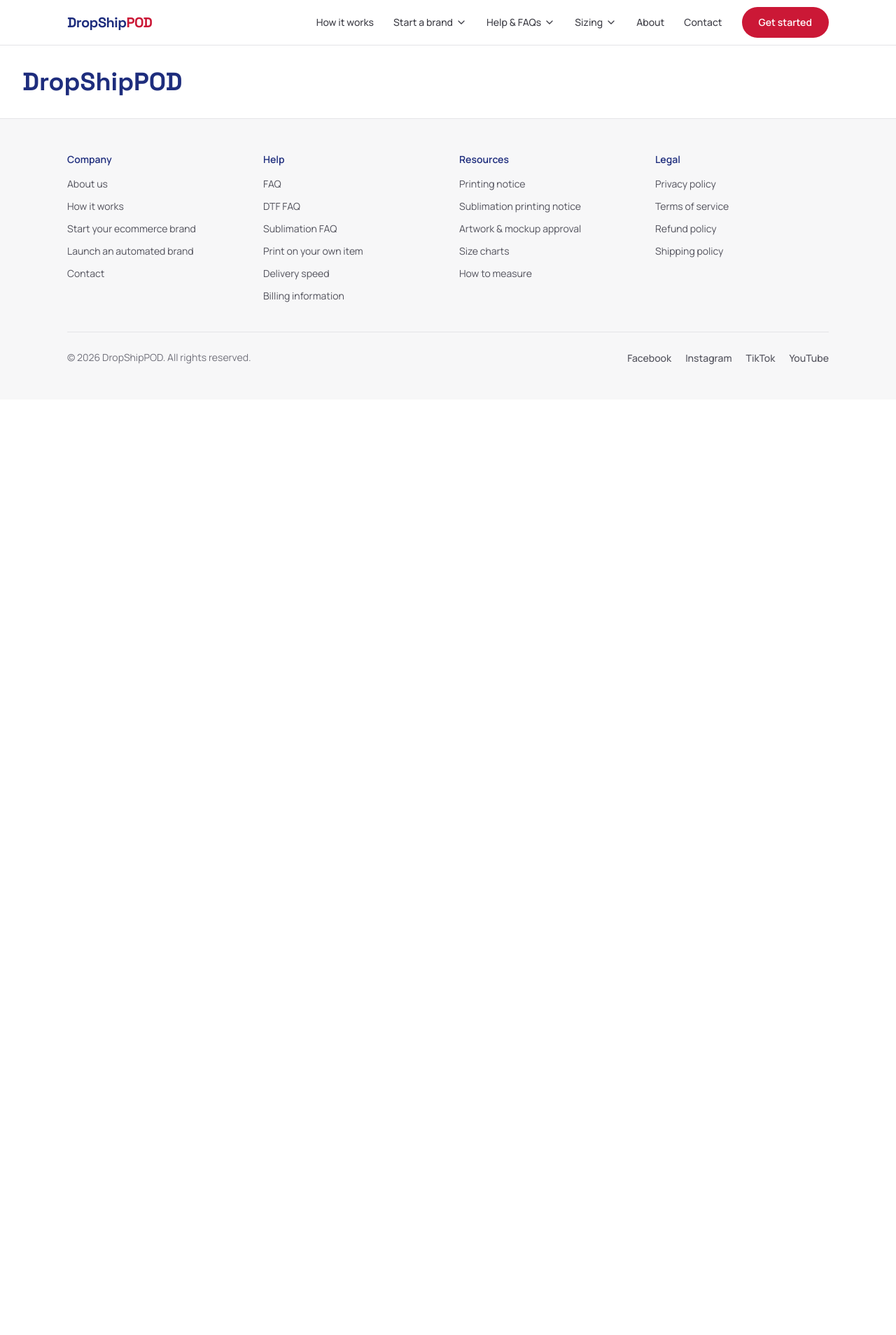
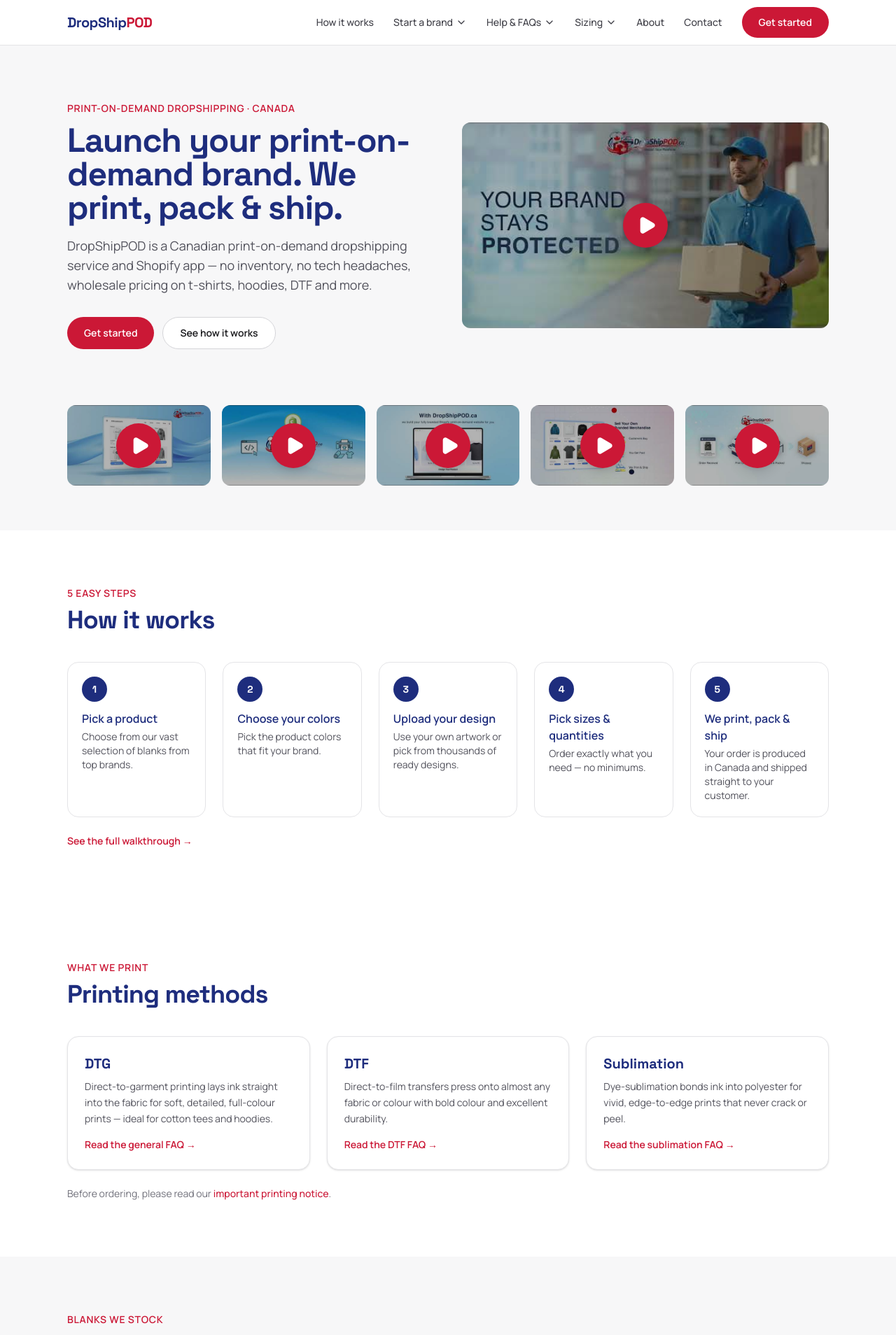
Before and after one commit to ferhannasim/cpod-marketing-site, a Next.js app: page / in a window 1280 px wide. Shown: the top 1908 px of the page at 70% size. Before the commit the page ends 800 px from the top, so only its background shows below. Built offline with nearby package versions, Linux system fonts and the light colour scheme.

Commit message:
feat: assemble modernized homepage

```diff
--- a/app/page.tsx
+++ b/app/page.tsx
@@ -1,3 +1,47 @@
+import Link from "next/link";
+import { Hero } from "@/components/sections/hero";
+import { PrintingMethods } from "@/components/sections/printing-methods";
+import { DropshipPitch } from "@/components/sections/dropship-pitch";
+import { ShippingBand } from "@/components/sections/shipping-band";
+import { FinalCta } from "@/components/sections/final-cta";
+import { LogoWall } from "@/components/logo-wall";
+import { TestimonialList } from "@/components/testimonial-list";
+import { StepList } from "@/components/step-list";
+import { Container } from "@/components/ui/container";
+import { Section, SectionHeading } from "@/components/ui/section";
+
 export default function HomePage() {
-  return <h1 className="p-8 font-display text-4xl font-bold text-ink">DropShipPOD</h1>;
+  return (
+    <>
+      <Hero />
+      <Section id="how-it-works">
+        <Container>
+          <SectionHeading eyebrow="5 easy steps" title="How it works" />
+          <StepList />
+          <Link
+            href="/how-it-works"
+            className="mt-6 inline-block text-sm font-semibold text-brand hover:text-brand-dark"
+          >
+            See the full walkthrough →
+          </Link>
+        </Container>
+      </Section>
+      <PrintingMethods />
+      <Section id="brands" className="bg-surface">
+        <Container>
+          <SectionHeading eyebrow="Blanks we stock" title="Top Selling Brands" />
+          <LogoWall />
+        </Container>
+      </Section>
+      <Section id="reviews">
+        <Container>
+          <SectionHeading eyebrow="Reviews" title="What sellers say" />
+          <TestimonialList />
+        </Container>
+      </Section>
+      <DropshipPitch />
+      <ShippingBand />
+      <FinalCta />
+    </>
+  );
 }
--- /dev/null
+++ b/components/sections/dropship-pitch.tsx
@@ -0,0 +1,43 @@
+import Link from "next/link";
+import { Card } from "@/components/ui/card";
+import { Container } from "@/components/ui/container";
+import { Section, SectionHeading } from "@/components/ui/section";
+
+const landers = [
+  {
+    title: "Start Your Ecommerce Brand Without Tech or High Costs",
+    description:
+      "Skip the upfront inventory and the tech stack. We handle printing, packing and shipping while you focus on your brand.",
+    href: "/start-your-ecommerce-brand",
+  },
+  {
+    title: "Launch a Fully Automated Ecommerce Brand (No Tech Needed)",
+    description:
+      "Connect our Shopify app and orders flow straight to production — fully automated, printed in Canada.",
+    href: "/launch-automated-brand",
+  },
+];
+
+export function DropshipPitch() {
+  return (
+    <Section id="dropship" className="bg-surface">
+      <Container>
+        <SectionHeading eyebrow="Dropship + Shopify app" title="Built for dropshipping" />
+        <div className="grid gap-6 md:grid-cols-2">
+          {landers.map((lander) => (
+            <Card key={lander.href} className="flex flex-col">
+              <h3 className="font-display text-xl font-bold text-ink">{lander.title}</h3>
+              <p className="mt-2 text-sm leading-relaxed text-zinc-600">{lander.description}</p>
+              <Link
+                href={lander.href}
+                className="mt-4 inline-block text-sm font-semibold text-brand hover:text-brand-dark"
+              >
+                Learn more →
+              </Link>
+            </Card>
+          ))}
+        </div>
+      </Container>
+    </Section>
+  );
+}
--- /dev/null
+++ b/components/sections/final-cta.tsx
@@ -0,0 +1,20 @@
+import { ButtonLink } from "@/components/ui/button";
+import { Container } from "@/components/ui/container";
+
+export function FinalCta() {
+  return (
+    <div className="bg-ink">
+      <Container className="flex flex-col items-start justify-between gap-6 py-16 md:flex-row md:items-center">
+        <div>
+          <h2 className="font-display text-3xl font-bold tracking-tight text-white">
+            Ready to launch your brand?
+          </h2>
+          <p className="mt-2 max-w-xl text-zinc-300">
+            Tell us what you want to build — we&apos;ll get you printing, packing and shipping.
+          </p>
+        </div>
+        <ButtonLink href="/contact">Contact us</ButtonLink>
+      </Container>
+    </div>
+  );
+}
--- /dev/null
+++ b/components/sections/hero.tsx
@@ -0,0 +1,42 @@
+import { VideoEmbed } from "@/components/video-embed";
+import { ButtonLink } from "@/components/ui/button";
+import { Container } from "@/components/ui/container";
+import { featuredVideo, moreVideos } from "@/content/videos";
+
+export function Hero() {
+  return (
+    <div className="bg-surface">
+      <Container className="grid items-center gap-10 py-16 lg:grid-cols-2 sm:py-20">
+        <div>
+          <p className="text-sm font-semibold uppercase tracking-wider text-brand">
+            Print-on-demand dropshipping · Canada
+          </p>
+          <h1 className="mt-3 font-display text-4xl font-bold tracking-tight text-ink sm:text-5xl">
+            Launch your print-on-demand brand. We print, pack &amp; ship.
+          </h1>
+          <p className="mt-4 max-w-xl text-lg text-zinc-600">
+            DropShipPOD is a Canadian print-on-demand dropshipping service and Shopify app — no
+            inventory, no tech headaches, wholesale pricing on t-shirts, hoodies, DTF and more.
+          </p>
+          <div className="mt-8 flex flex-wrap gap-3">
+            <ButtonLink href="/contact">Get started</ButtonLink>
+            <ButtonLink href="/how-it-works" variant="outline">
+              See how it works
+            </ButtonLink>
+          </div>
+        </div>
+        <VideoEmbed id={featuredVideo.id} title={featuredVideo.title} priority />
+      </Container>
+      <Container className="pb-16">
+        <h2 className="sr-only">More from DropShipPOD</h2>
+        <ul className="grid grid-cols-2 gap-4 md:grid-cols-5">
+          {moreVideos.map((video) => (
+            <li key={video.id}>
+              <VideoEmbed id={video.id} title={video.title} />
+            </li>
+          ))}
+        </ul>
+      </Container>
+    </div>
+  );
+}
--- /dev/null
+++ b/components/sections/printing-methods.tsx
@@ -0,0 +1,56 @@
+import Link from "next/link";
+import { Card } from "@/components/ui/card";
+import { Container } from "@/components/ui/container";
+import { Section, SectionHeading } from "@/components/ui/section";
+
+const methods = [
+  {
+    name: "DTG",
+    description:
+      "Direct-to-garment printing lays ink straight into the fabric for soft, detailed, full-colour prints — ideal for cotton tees and hoodies.",
+    href: "/faq",
+    linkLabel: "Read the general FAQ",
+  },
+  {
+    name: "DTF",
+    description:
+      "Direct-to-film transfers press onto almost any fabric or colour with bold colour and excellent durability.",
+    href: "/faq/dtf",
+    linkLabel: "Read the DTF FAQ",
+  },
+  {
+    name: "Sublimation",
+    description:
+      "Dye-sublimation bonds ink into polyester for vivid, edge-to-edge prints that never crack or peel.",
+    href: "/faq/sublimation",
+    linkLabel: "Read the sublimation FAQ",
+  },
+];
+
+export function PrintingMethods() {
+  return (
+    <Section id="printing-methods">
+      <Container>
+        <SectionHeading eyebrow="What we print" title="Printing methods" />
+        <div className="grid gap-6 md:grid-cols-3">
+          {methods.map((method) => (
+            <Card key={method.name}>
+              <h3 className="font-display text-xl font-bold text-ink">{method.name}</h3>
+              <p className="mt-2 text-sm leading-relaxed text-zinc-600">{method.description}</p>
+              <Link href={method.href} className="mt-4 inline-block text-sm font-semibold text-brand hover:text-brand-dark">
+                {method.linkLabel} →
+              </Link>
+            </Card>
+          ))}
+        </div>
+        <p className="mt-6 text-sm text-zinc-500">
+          Before ordering, please read our{" "}
+          <Link href="/printing-notice" className="font-medium text-brand hover:text-brand-dark">
+            important printing notice
+          </Link>
+          .
+        </p>
+      </Container>
+    </Section>
+  );
+}
--- /dev/null
+++ b/components/sections/shipping-band.tsx
@@ -0,0 +1,24 @@
+import { ButtonLink } from "@/components/ui/button";
+import { Container } from "@/components/ui/container";
+import { Section } from "@/components/ui/section";
+
+export function ShippingBand() {
+  return (
+    <Section id="shipping" className="border-y border-zinc-200">
+      <Container className="flex flex-col items-start justify-between gap-6 md:flex-row md:items-center">
+        <div>
+          <p className="font-display text-2xl font-bold text-ink">
+            Free shipping on all orders over $199
+          </p>
+          <p className="mt-2 text-sm text-zinc-600">
+            Ground shipping in 1–5 business days across Canada · Express in 1–2 · Optional pick-up at
+            our warehouse.
+          </p>
+        </div>
+        <ButtonLink href="/delivery" variant="secondary">
+          Delivery details
+        </ButtonLink>
+      </Container>
+    </Section>
+  );
+}
```
Also changed, not shown: 1 other file (tests, documents, lock files or other folders).
